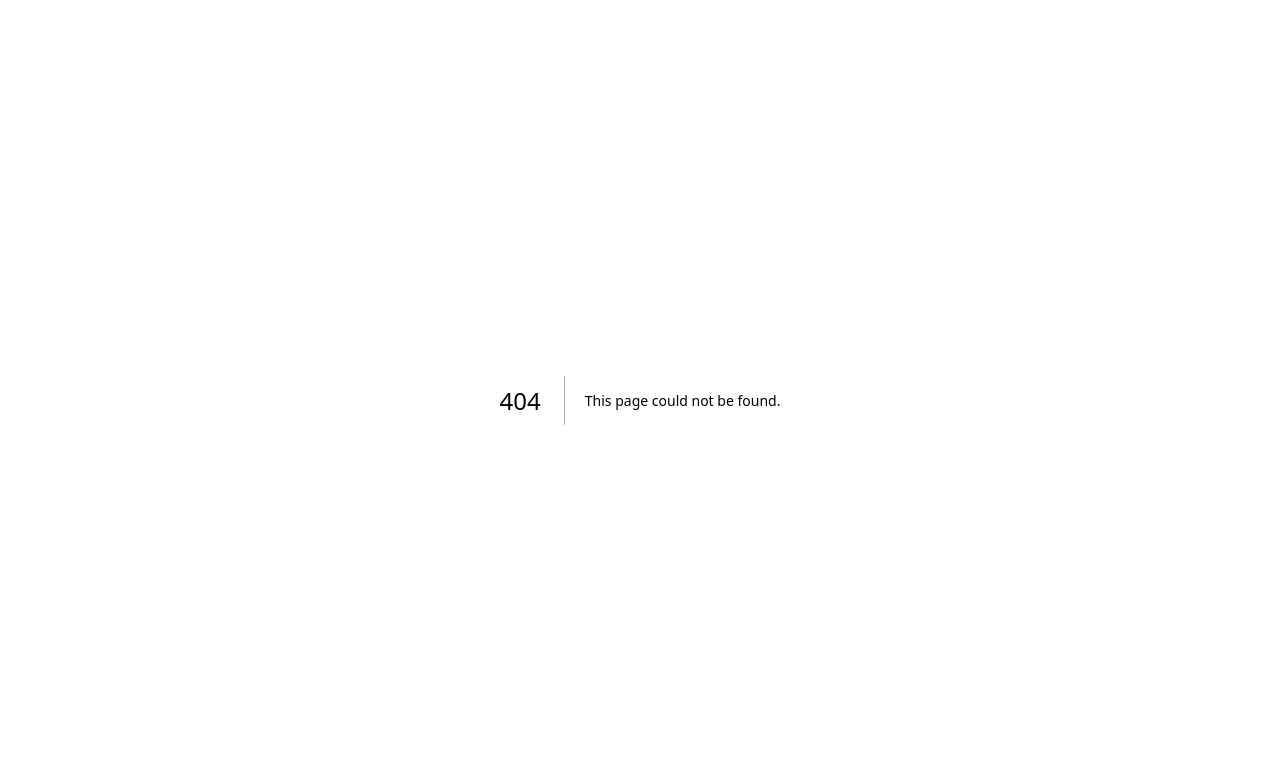
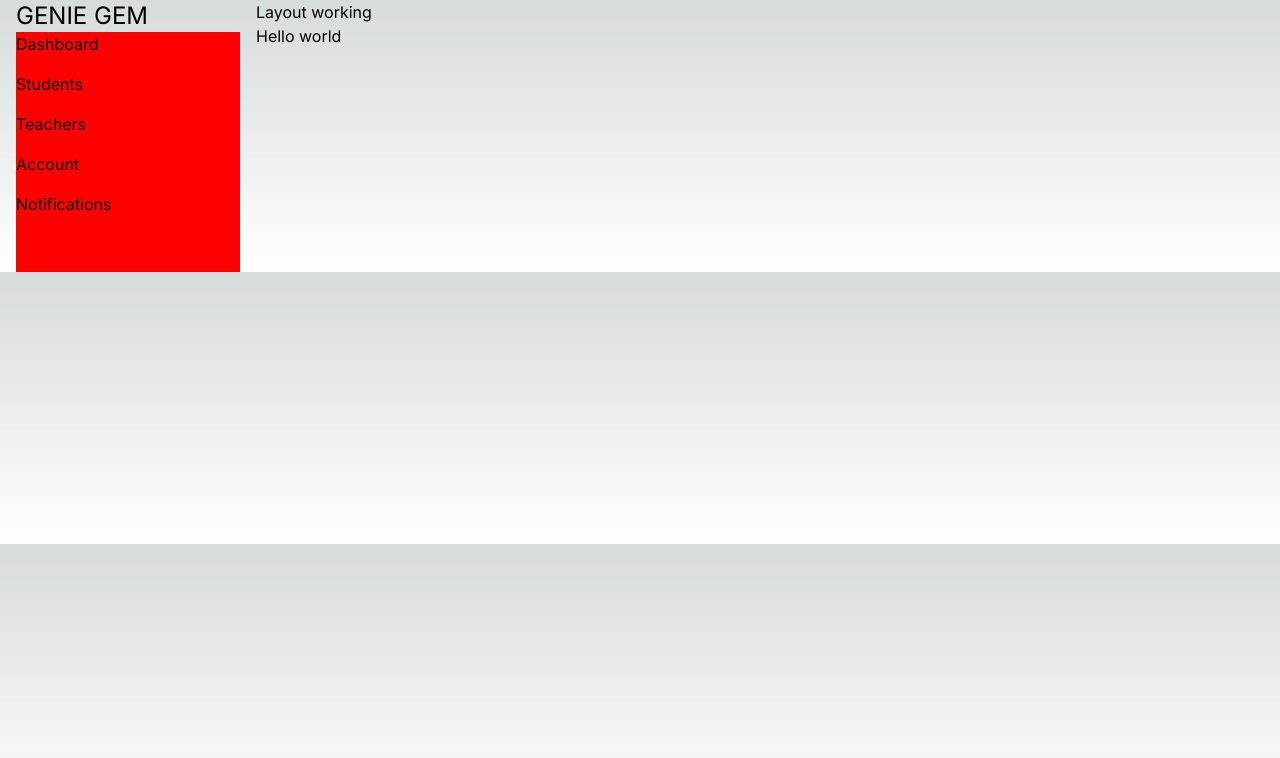
Before and after one commit to YawOtuo/gg-academy-frontend, a Next.js app: page /home in a window 1280 px wide. Before the commit this address had no page. Shown: the top 758 px of the page. Built offline with nearby package versions, Linux system fonts and the light colour scheme.

Commit message:
base layouts

```diff
--- /dev/null
+++ b/src/app/home/layout.tsx
@@ -0,0 +1,20 @@
+// components/Layout.js (or Layout.tsx for TypeScript)
+
+const Layout = ({ children }) => {
+  return (
+    <div>
+      <main>
+
+        <div>
+          Layout working
+        </div>
+        <div>
+            {children}
+        </div>
+      </main>
+
+    </div>
+  );
+};
+
+export default Layout;
--- /dev/null
+++ b/src/app/home/page.tsx
@@ -0,0 +1,7 @@
+export default function Home(){
+    return(
+        <div>
+            Hello world
+        </div>
+    )
+}
--- a/src/app/layout.tsx
+++ b/src/app/layout.tsx
@@ -1,22 +1,32 @@
-import './globals.css'
-import type { Metadata } from 'next'
-import { Inter } from 'next/font/google'
+import SideNav from "@/components/sideNav";
+import "./globals.css";
+import type { Metadata } from "next";
+import { Inter } from "next/font/google";
 
-const inter = Inter({ subsets: ['latin'] })
+const inter = Inter({ subsets: ["latin"] });
 
 export const metadata: Metadata = {
-  title: 'Create Next App',
-  description: 'Generated by create next app',
-}
+  title: "Create Next App",
+  description: "Generated by create next app",
+};
 
 export default function RootLayout({
   children,
 }: {
-  children: React.ReactNode
+  children: React.ReactNode;
 }) {
   return (
     <html lang="en">
-      <body className={inter.className}>{children}</body>
+      <body className={inter.className}>
+        <div className="flex">
+          <div className="w-1/5">
+            <SideNav />
+          </div>
+          <div className="w-4/5">
+            {children}
+            </div>
+        </div>
+      </body>
     </html>
-  )
+  );
 }
--- a/src/app/page.tsx
+++ b/src/app/page.tsx
@@ -1,113 +1,7 @@
-import Image from 'next/image'
+export default function Home(){
+  return (
+      <div>
 
-export default function Home() {
-  return (
-    <main className="flex min-h-screen flex-col items-center justify-between p-24">
-      <div className="z-10 max-w-5xl w-full items-center justify-between font-mono text-sm lg:flex">
-        <p className="fixed left-0 top-0 flex w-full justify-center border-b border-gray-300 bg-gradient-to-b from-zinc-200 pb-6 pt-8 backdrop-blur-2xl dark:border-neutral-800 dark:bg-zinc-800/30 dark:from-inherit lg:static lg:w-auto  lg:rounded-xl lg:border lg:bg-gray-200 lg:p-4 lg:dark:bg-zinc-800/30">
-          Get started by editing&nbsp;
-          <code className="font-mono font-bold">src/app/page.tsx</code>
-        </p>
-        <div className="fixed bottom-0 left-0 flex h-48 w-full items-end justify-center bg-gradient-to-t from-white via-white dark:from-black dark:via-black lg:static lg:h-auto lg:w-auto lg:bg-none">
-          <a
-            className="pointer-events-none flex place-items-center gap-2 p-8 lg:pointer-events-auto lg:p-0"
-            href="https://vercel.com?utm_source=create-next-app&utm_medium=appdir-template&utm_campaign=create-next-app"
-            target="_blank"
-            rel="noopener noreferrer"
-          >
-            By{' '}
-            <Image
-              src="/vercel.svg"
-              alt="Vercel Logo"
-              className="dark:invert"
-              width={100}
-              height={24}
-              priority
-            />
-          </a>
-        </div>
       </div>
-
-      <div className="relative flex place-items-center before:absolute before:h-[300px] before:w-[480px] before:-translate-x-1/2 before:rounded-full before:bg-gradient-radial before:from-white before:to-transparent before:blur-2xl before:content-[''] after:absolute after:-z-20 after:h-[180px] after:w-[240px] after:translate-x-1/3 after:bg-gradient-conic after:from-sky-200 after:via-blue-200 after:blur-2xl after:content-[''] before:dark:bg-gradient-to-br before:dark:from-transparent before:dark:to-blue-700 before:dark:opacity-10 after:dark:from-sky-900 after:dark:via-[#0141ff] after:dark:opacity-40 before:lg:h-[360px] z-[-1]">
-        <Image
-          className="relative dark:drop-shadow-[0_0_0.3rem_#ffffff70] dark:invert"
-          src="/next.svg"
-          alt="Next.js Logo"
-          width={180}
-          height={37}
-          priority
-        />
-      </div>
-
-      <div className="mb-32 grid text-center lg:max-w-5xl lg:w-full lg:mb-0 lg:grid-cols-4 lg:text-left">
-        <a
-          href="https://nextjs.org/docs?utm_source=create-next-app&utm_medium=appdir-template&utm_campaign=create-next-app"
-          className="group rounded-lg border border-transparent px-5 py-4 transition-colors hover:border-gray-300 hover:bg-gray-100 hover:dark:border-neutral-700 hover:dark:bg-neutral-800/30"
-          target="_blank"
-          rel="noopener noreferrer"
-        >
-          <h2 className={`mb-3 text-2xl font-semibold`}>
-            Docs{' '}
-            <span className="inline-block transition-transform group-hover:translate-x-1 motion-reduce:transform-none">
-              -&gt;
-            </span>
-          </h2>
-          <p className={`m-0 max-w-[30ch] text-sm opacity-50`}>
-            Find in-depth information about Next.js features and API.
-          </p>
-        </a>
-
-        <a
-          href="https://nextjs.org/learn?utm_source=create-next-app&utm_medium=appdir-template-tw&utm_campaign=create-next-app"
-          className="group rounded-lg border border-transparent px-5 py-4 transition-colors hover:border-gray-300 hover:bg-gray-100 hover:dark:border-neutral-700 hover:dark:bg-neutral-800/30"
-          target="_blank"
-          rel="noopener noreferrer"
-        >
-          <h2 className={`mb-3 text-2xl font-semibold`}>
-            Learn{' '}
-            <span className="inline-block transition-transform group-hover:translate-x-1 motion-reduce:transform-none">
-              -&gt;
-            </span>
-          </h2>
-          <p className={`m-0 max-w-[30ch] text-sm opacity-50`}>
-            Learn about Next.js in an interactive course with&nbsp;quizzes!
-          </p>
-        </a>
-
-        <a
-          href="https://vercel.com/templates?framework=next.js&utm_source=create-next-app&utm_medium=appdir-template&utm_campaign=create-next-app"
-          className="group rounded-lg border border-transparent px-5 py-4 transition-colors hover:border-gray-300 hover:bg-gray-100 hover:dark:border-neutral-700 hover:dark:bg-neutral-800/30"
-          target="_blank"
-          rel="noopener noreferrer"
-        >
-          <h2 className={`mb-3 text-2xl font-semibold`}>
-            Templates{' '}
-            <span className="inline-block transition-transform group-hover:translate-x-1 motion-reduce:transform-none">
-              -&gt;
-            </span>
-          </h2>
-          <p className={`m-0 max-w-[30ch] text-sm opacity-50`}>
-            Explore the Next.js 13 playground.
-          </p>
-        </a>
-
-        <a
-          href="https://vercel.com/new?utm_source=create-next-app&utm_medium=appdir-template&utm_campaign=create-next-app"
-          className="group rounded-lg border border-transparent px-5 py-4 transition-colors hover:border-gray-300 hover:bg-gray-100 hover:dark:border-neutral-700 hover:dark:bg-neutral-800/30"
-          target="_blank"
-          rel="noopener noreferrer"
-        >
-          <h2 className={`mb-3 text-2xl font-semibold`}>
-            Deploy{' '}
-            <span className="inline-block transition-transform group-hover:translate-x-1 motion-reduce:transform-none">
-              -&gt;
-            </span>
-          </h2>
-          <p className={`m-0 max-w-[30ch] text-sm opacity-50`}>
-            Instantly deploy your Next.js site to a shareable URL with Vercel.
-          </p>
-        </a>
-      </div>
-    </main>
   )
 }
--- /dev/null
+++ b/src/components/sideNav/index.tsx
@@ -0,0 +1,32 @@
+import { styled } from "@stitches/react"
+
+const SideNav = () => {
+    return(
+        <Root className="flex flex-col ">
+
+            <div className="text-2xl">
+                GENIE GEM
+            </div>
+            <NavItem>Dashboard</NavItem>
+            <NavItem>Students</NavItem>
+            <NavItem>Teachers</NavItem>
+            <NavItem>Account</NavItem>
+            <NavItem>Notifications</NavItem>
+            <NavItem></NavItem>
+
+        </Root>
+    )
+}
+
+export default SideNav
+
+const Root = styled('div', {
+    paddingInline:"1rem",
+})
+
+const NavItem = styled('div', {
+    minHeight:"40px",
+    maxHeight:"50px",
+    backgroundColor:"red",
+
+})
--- a/tsconfig.json
+++ b/tsconfig.json
@@ -22,6 +22,6 @@
       "@/*": ["./src/*"]
     }
   },
-  "include": ["next-env.d.ts", "**/*.ts", "**/*.tsx", ".next/types/**/*.ts"],
+  "include": ["next-env.d.ts", "**/*.ts", "**/*.tsx", ".next/types/**/*.ts", "src/app/index.tsx"],
   "exclude": ["node_modules"]
 }
```
Also changed, not shown: package.json (+4 -3 lines), 2 other files (tests, documents, lock files or other folders).
